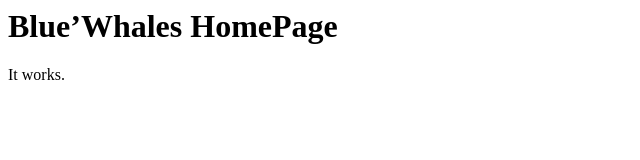
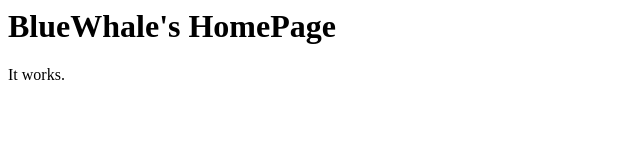
Before and after one commit to fcw528/github.io, a plain HTML site: page index.html in a window 1280 px wide. Shown: the whole page, without its empty margins (0-640 px from the left). Drawn offline with Linux system fonts and the light colour scheme.

Commit message:
update info

```diff
--- a/index.html
+++ b/index.html
@@ -1 +1 @@
-<h1>Blue’Whales HomePage</h1>It works.
+<h1>BlueWhale's HomePage</h1>It works.
```
